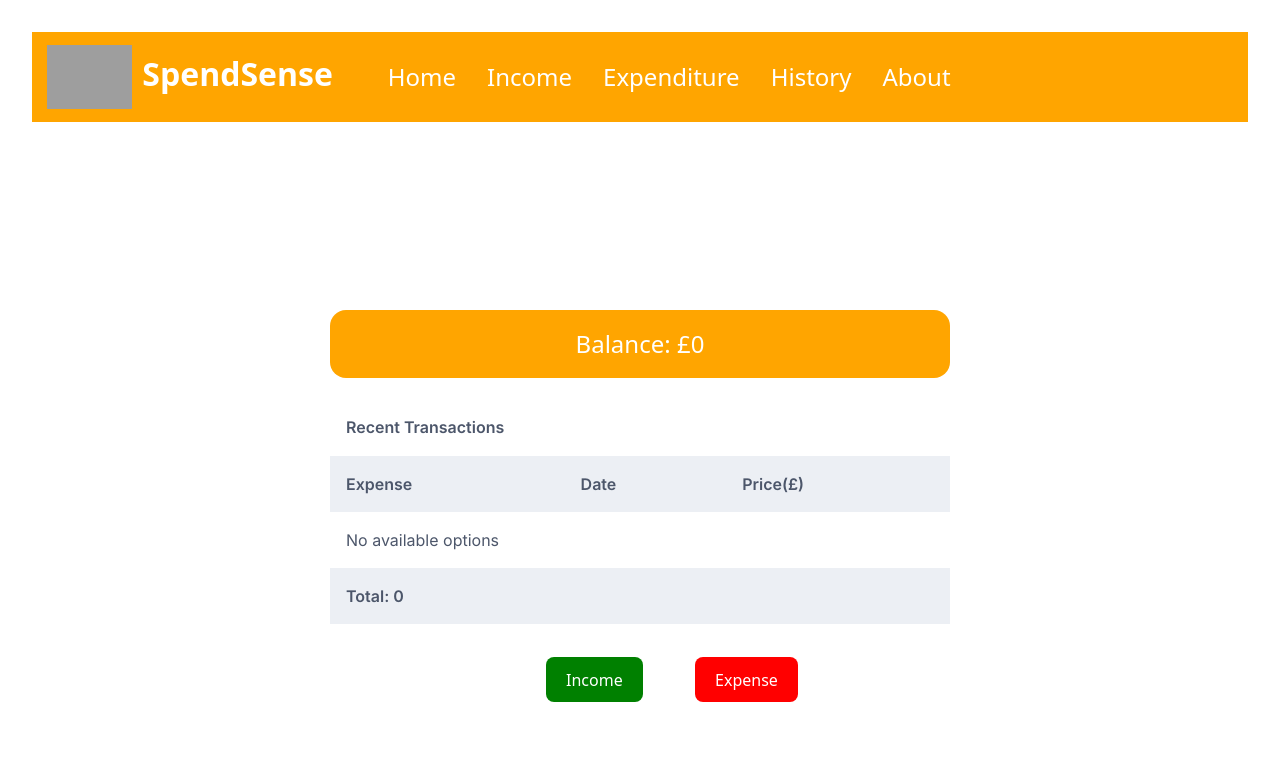
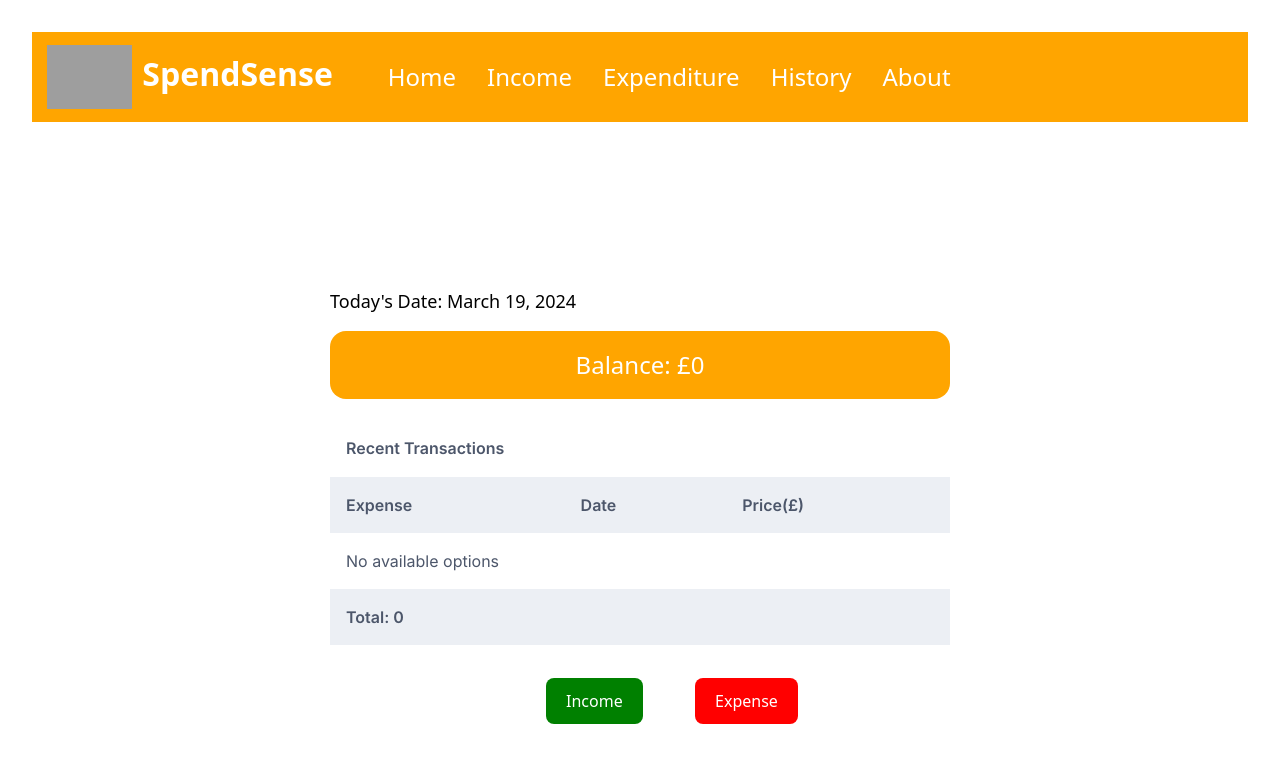
Before and after one commit to cgbea/Expenses-tracker, a React (Vite) app: page / in a window 1280 px wide. Shown: the top 762 px of the page. Built offline with nearby package versions, Linux system fonts and the light colour scheme; grey boxes are pictures that could not be loaded.

Commit message:
added todays date with dayjs

```diff
--- a/src/pages/Home.jsx
+++ b/src/pages/Home.jsx
@@ -1,6 +1,7 @@
 import React from 'react';
 import Table from "./Table";
 import { getBalance } from '../Lib/LocalStorageHelper'
+import dayjs from 'dayjs'; // Import Day.js
 function Home() {
   // Assuming you have a balance data, for demonstration, let's use a static value
   //const [transaction, setTransaction] = useState([{ page: "Home" }]);
@@ -9,6 +10,10 @@ function Home() {
     <div style={{ display: 'flex', justifyContent: 'center', alignItems: 'center', height: '100vh', flexDirection: "column" }}>
       <div className="row">
         <div className="col-md-12 form">
+          {/* Display today's date */}
+          <div style={{ fontSize: '18px', color: 'black', marginBottom: '1rem' }}>
+            Today's Date: {dayjs().format('MMMM D, YYYY')}
+          </div>
   {/*This section shows the balance of the account depending on input data */}
           <section style={{ padding: '16px', borderRadius: "16px", backgroundColor: "orange", width: '100%', display: 'flex', justifyContent: 'center' }}>
             <div style={{ fontSize: '24px', color: 'white' }}>
```
